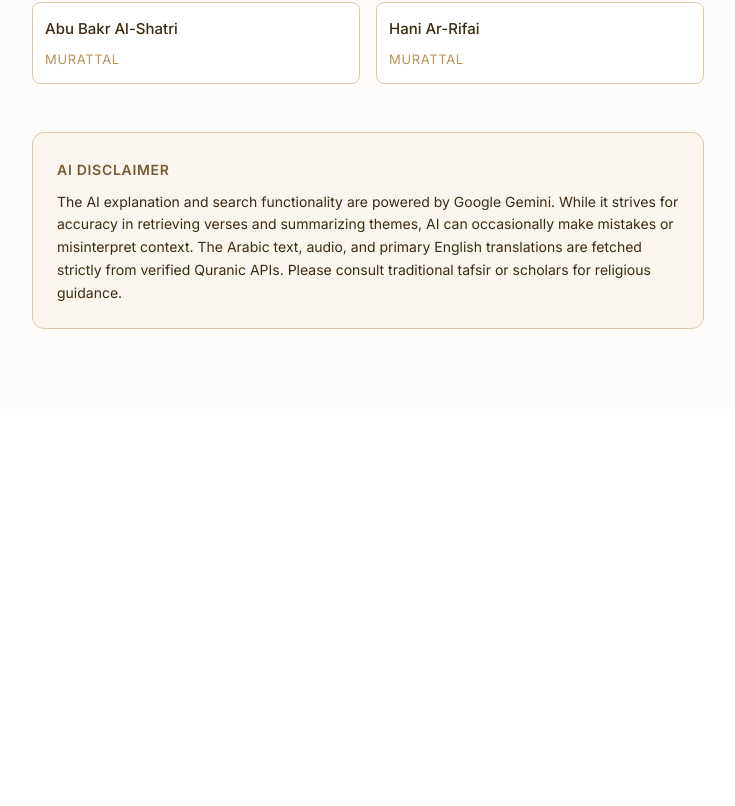
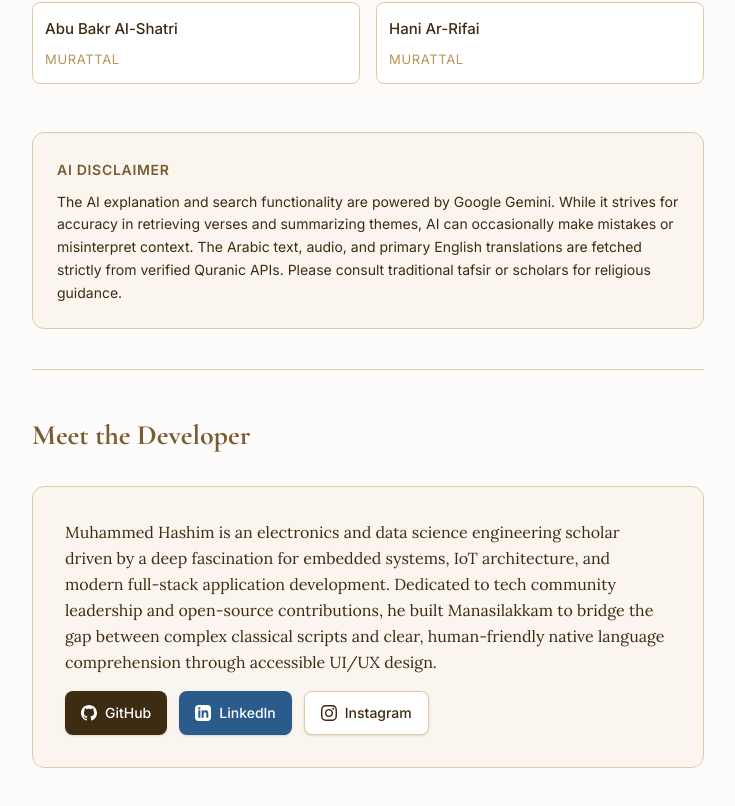
Before and after one commit to hashiiym/Manasilakkam, a React (Vite) app in the folder quran-explorer/: page /about in a window 1280 px wide. Shown: the part 1202-2008 px from the top of the page, without its empty margins (272-1007 px from the left). Before the commit the page ends 1611 px from the top, so only its background shows below. Built offline with nearby package versions, Linux system fonts and the light colour scheme.

Commit message:
feat(ui): add premium Meet the Developer section with social links to About page

```diff
--- a/quran-explorer/src/pages/AboutPage.jsx
+++ b/quran-explorer/src/pages/AboutPage.jsx
@@ -69,6 +69,33 @@
             </p>
           </section>
 
+          <hr className="border-sandal-200" />
+
+          <section>
+            <h2 className="font-cormorant text-[28px] text-sandal-700 font-bold mb-3">Meet the Developer</h2>
+            <div className="bg-sandal-50 border border-sandal-200 rounded-xl p-6 md:p-8 mt-6 flex flex-col md:flex-row gap-6 items-center">
+              <div className="flex-1">
+                <p className="font-lora text-[16px] text-sandal-900 leading-relaxed mb-4">
+                  Muhammed Hashim is an electronics and data science engineering scholar driven by a deep fascination for embedded systems, IoT architecture, and modern full-stack application development. Dedicated to tech community leadership and open-source contributions, he built Manasilakkam to bridge the gap between complex classical scripts and clear, human-friendly native language comprehension through accessible UI/UX design.
+                </p>
+                <div className="flex flex-wrap gap-3 mt-4">
+                  <a href="https://github.com/hashiiym" target="_blank" rel="noopener noreferrer" className="font-inter text-[14px] font-medium transition-all duration-300 ease-in-out hover:scale-105 shadow-sm bg-sandal-900 text-white px-4 py-2 rounded-lg flex items-center gap-2 hover:bg-black">
+                    <svg xmlns="http://www.w3.org/2000/svg" width="16" height="16" viewBox="0 0 24 24" fill="currentColor"><path d="M12 0c-6.626 0-12 5.373-12 12 0 5.302 3.438 9.8 8.207 11.387.599.111.793-.261.793-.577v-2.234c-3.338.726-4.033-1.416-4.033-1.416-.546-1.387-1.333-1.756-1.333-1.756-1.089-.745.083-.729.083-.729 1.205.084 1.839 1.237 1.839 1.237 1.07 1.834 2.807 1.304 3.492.997.107-.775.418-1.305.762-1.604-2.665-.305-5.467-1.334-5.467-5.931 0-1.311.469-2.381 1.236-3.221-.124-.303-.535-1.524.117-3.176 0 0 1.008-.322 3.301 1.23.957-.266 1.983-.399 3.003-.404 1.02.005 2.047.138 3.006.404 2.291-1.552 3.297-1.23 3.297-1.23.653 1.653.242 2.874.118 3.176.77.84 1.235 1.911 1.235 3.221 0 4.609-2.807 5.624-5.479 5.921.43.372.823 1.102.823 2.222v3.293c0 .319.192.694.801.576 4.765-1.589 8.199-6.086 8.199-11.386 0-6.627-5.373-12-12-12z"/></svg>
+                    GitHub
+                  </a>
+                  <a href="https://www.linkedin.com/in/muhammedhashimch/" target="_blank" rel="noopener noreferrer" className="font-inter text-[14px] font-medium transition-all duration-300 ease-in-out hover:scale-105 shadow-sm bg-accent-blue text-white px-4 py-2 rounded-lg flex items-center gap-2 hover:opacity-90">
+                    <svg xmlns="http://www.w3.org/2000/svg" width="16" height="16" viewBox="0 0 24 24" fill="currentColor"><path d="M19 0h-14c-2.761 0-5 2.239-5 5v14c0 2.761 2.239 5 5 5h14c2.762 0 5-2.239 5-5v-14c0-2.761-2.238-5-5-5zm-11 19h-3v-11h3v11zm-1.5-12.268c-.966 0-1.75-.79-1.75-1.764s.784-1.764 1.75-1.764 1.75.79 1.75 1.764-.783 1.764-1.75 1.764zm13.5 12.268h-3v-5.604c0-3.368-4-3.113-4 0v5.604h-3v-11h3v1.765c1.396-2.586 7-2.777 7 2.476v6.759z"/></svg>
+                    LinkedIn
+                  </a>
+                  <a href="https://www.instagram.com/hashiiym" target="_blank" rel="noopener noreferrer" className="font-inter text-[14px] font-medium transition-all duration-300 ease-in-out hover:scale-105 shadow-sm bg-white border border-sandal-200 text-sandal-900 px-4 py-2 rounded-lg flex items-center gap-2 hover:bg-sandal-100">
+                    <svg xmlns="http://www.w3.org/2000/svg" width="16" height="16" viewBox="0 0 24 24" fill="currentColor"><path d="M12 2.163c3.204 0 3.584.012 4.85.07 3.252.148 4.771 1.691 4.919 4.919.058 1.265.069 1.645.069 4.849 0 3.205-.012 3.584-.069 4.849-.149 3.225-1.664 4.771-4.919 4.919-1.266.058-1.644.07-4.85.07-3.204 0-3.584-.012-4.849-.07-3.26-.149-4.771-1.699-4.919-4.92-.058-1.265-.07-1.644-.07-4.849 0-3.204.013-3.583.07-4.849.149-3.227 1.664-4.771 4.919-4.919 1.266-.057 1.645-.069 4.849-.069zm0-2.163c-3.259 0-3.667.014-4.947.072-4.358.2-6.78 2.618-6.98 6.98-.059 1.281-.073 1.689-.073 4.948 0 3.259.014 3.668.072 4.948.2 4.358 2.618 6.78 6.98 6.98 1.281.058 1.689.072 4.948.072 3.259 0 3.668-.014 4.948-.072 4.354-.2 6.782-2.618 6.979-6.98.059-1.28.073-1.689.073-4.948 0-3.259-.014-3.667-.072-4.947-.196-4.354-2.617-6.78-6.979-6.98-1.281-.059-1.69-.073-4.949-.073zm0 5.838c-3.403 0-6.162 2.759-6.162 6.162s2.759 6.163 6.162 6.163 6.162-2.759 6.162-6.163c0-3.403-2.759-6.162-6.162-6.162zm0 10.162c-2.209 0-4-1.79-4-4 0-2.209 1.791-4 4-4s4 1.791 4 4c0 2.21-1.791 4-4 4zm6.406-11.845c-.796 0-1.441.645-1.441 1.44s.645 1.44 1.441 1.44c.795 0 1.439-.645 1.439-1.44s-.644-1.44-1.439-1.44z"/></svg>
+                    Instagram
+                  </a>
+                </div>
+              </div>
+            </div>
+          </section>
+
         </div>
       </div>
     </div>
```
